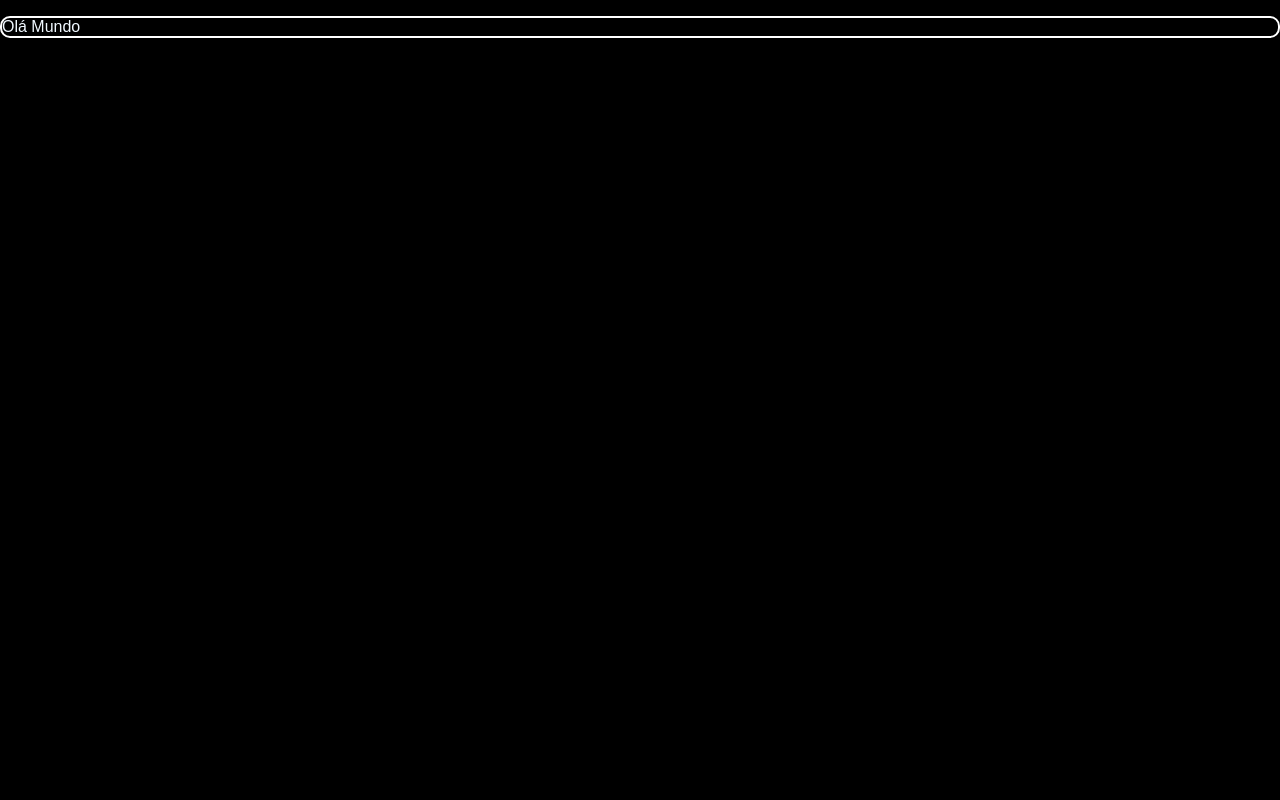
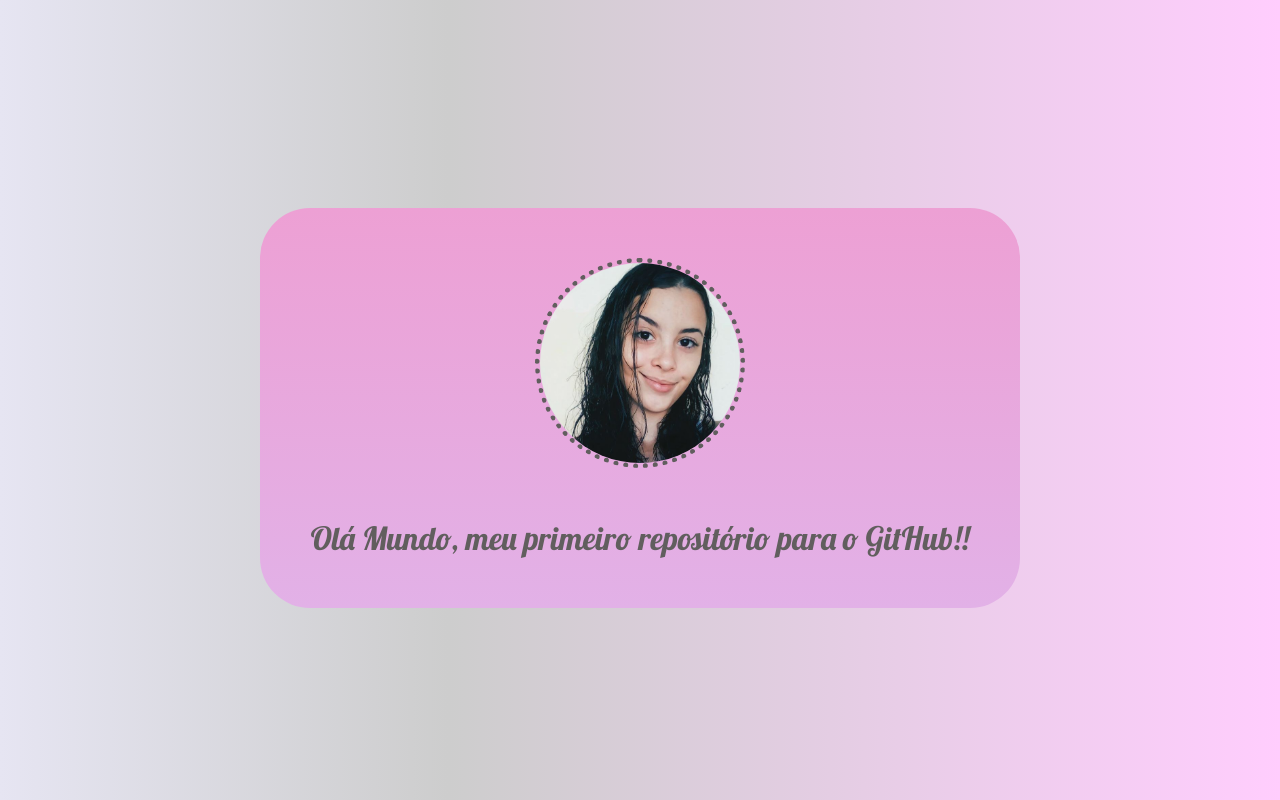
Before and after one commit to luanabtorres/Projeto_teste, a plain HTML site: page index.html in a window 1280 px wide. Drawn offline with Linux system fonts and the light colour scheme.

Commit message:
Desafio do curso feito com sucesso

```diff
--- a/index.html
+++ b/index.html
@@ -5,9 +5,14 @@
     <title>Document</title>
     <link rel="stylesheet" href="style.css">
 </head>
+
+
 <body>
 
-    <p>Olá Mundo</p>
 
+    <div class="entrada">
+        <img class="entrada-foto" src="WhatsApp Image 2022-06-15 at 17.22.20.jpeg" alt="Minha foto">
+        <h1 class=" entrada-conteudo">Olá Mundo, meu primeiro repositório para o GitHub!!</h1>
+    </div>
 </body>
 </html>
--- a/style.css
+++ b/style.css
@@ -1,12 +1,51 @@
-body{
-    margin: 0;
-    padding: 0;
-    background-color: black;
+@import url('https://fonts.googleapis.com/css2?family=Lobster&display=swap');
+
+body {
+    display: flex;
+    align-items: center;
+    justify-content: center;
+    background: rgb(230, 229, 242);
+    background: linear-gradient(90deg, rgba(230, 229, 242, 1) 0%, rgba(205, 205, 205, 1) 35%, rgba(255, 205, 253, 1) 100%);
+
+
 }
 
-p{
-    color: aliceblue;
-    font-family: Arial;
-    border: 2px solid white;
-    border-radius: 10px;
+.entrada {
+
+
+    display: flex;
+    flex-direction: column;
+    background: rgb(226, 177, 231);
+    background: linear-gradient(0deg, rgba(226, 177, 231, 1) 0%, rgba(237, 160, 212, 1) 100%);
+    border-radius: 50px;
+    align-items: center;
+    margin-top: 200px;
+
+
+
+
+
 }
+
+.entrada-foto {
+
+    width: 200px;
+    height: 200px;
+    object-fit: cover;
+    border-radius: 100%;
+    margin-top: 50px;
+    border: solid 5px rgb(97, 94, 94) ;
+    border-style: dotted;
+    box-shadow: ;
+
+
+}
+
+.entrada-conteudo {
+    margin-bottom: 20px;
+    align-items: center;
+    margin: 50px;
+    font-family: 'Lobster', cursive;
+    font-weight: 100;
+    color: #615e5e;
+}
```
Also changed, not shown: WhatsApp Image 2022-06-15 at 17.22.20 (1).jpeg (added), WhatsApp Image 2022-06-15 at 17.22.20.jpeg (added).
